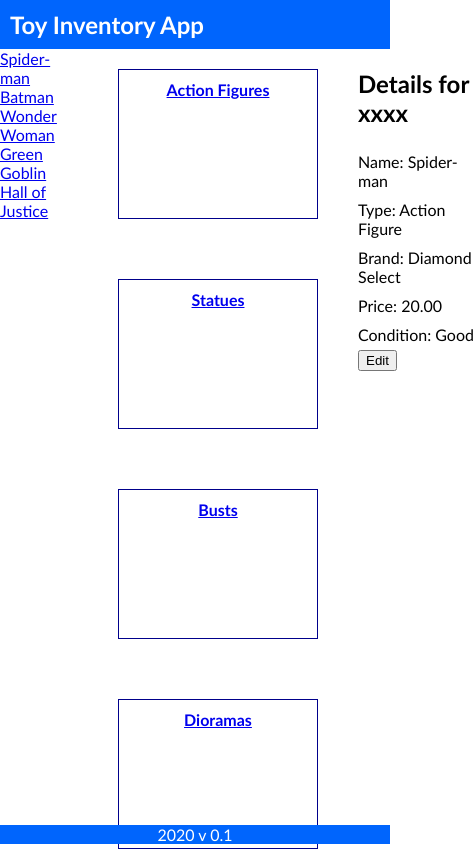
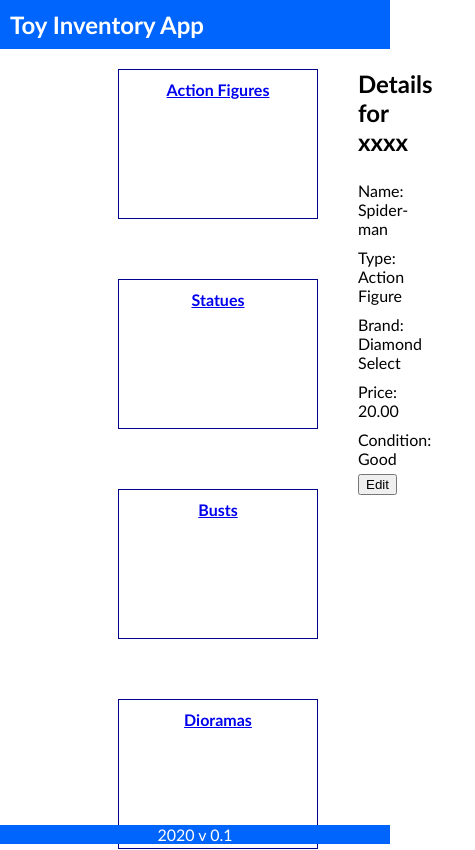
Before and after one commit to ginhanlabs/toyInvAng, an Angular app: page /home in a window 390 px wide. Shown: the top 850 px of the page, 475 px wide, since content can reach past the window. Built offline with nearby package versions, Linux system fonts and the light colour scheme.

Commit message:
moving nav to main

```diff
--- a/src/app/app.component.html
+++ b/src/app/app.component.html
@@ -3,7 +3,7 @@
 </header>
 <div class="grid-container">
   <div class="left-content">
-    <app-navigation></app-navigation>
+
   </div>
   <div>
     <router-outlet></router-outlet>
--- a/src/app/app.component.scss
+++ b/src/app/app.component.scss
@@ -1,5 +1,6 @@
 header {
-   background: rgb(0, 101, 253);
+   background-color: rgb(0, 101, 253);
+
 }
 
 h2 {
@@ -10,14 +11,14 @@ h2 {
 
 .grid-container {
     display: grid;
-    grid-template-columns: 20% auto 30%;
+    grid-template-columns: auto auto auto;
     grid-column-gap: 10px;
 }
 
 
 @media  (max-width: 900px ){
     .grid-container {
-        grid-template-rows: auto auto auto;
+        grid-template-columns: 20% auto 20%;
         grid-column-gap: 20px;
         grid-row-gap: 10px;
     }
--- a/src/app/app.module.ts
+++ b/src/app/app.module.ts
@@ -1,18 +1,20 @@
 import { BrowserModule } from '@angular/platform-browser';
-import { NgModule } from '@angular/core';
+import { NgModule} from '@angular/core';
 
 import { AppRoutingModule } from './app-routing.module';
 import { AppComponent } from './app.component';
 import { HomeComponent } from './components/home/home.component';
 import { NavigationComponent } from './components/navigation/navigation.component';
 import { DetailsComponent } from './components/details/details.component';
+import { MainContentComponent } from './components/main-content/main-content.component';
 
 @NgModule({
   declarations: [
     AppComponent,
     HomeComponent,
     NavigationComponent,
-    DetailsComponent
+    DetailsComponent,
+    MainContentComponent
   ],
   imports: [
     BrowserModule,
--- a/src/app/components/main-content/main-content.component.html
+++ b/src/app/components/main-content/main-content.component.html
@@ -1 +1,2 @@
+<app-navigation></app-navigation>
 <h2>{{category}}</h2>
```
